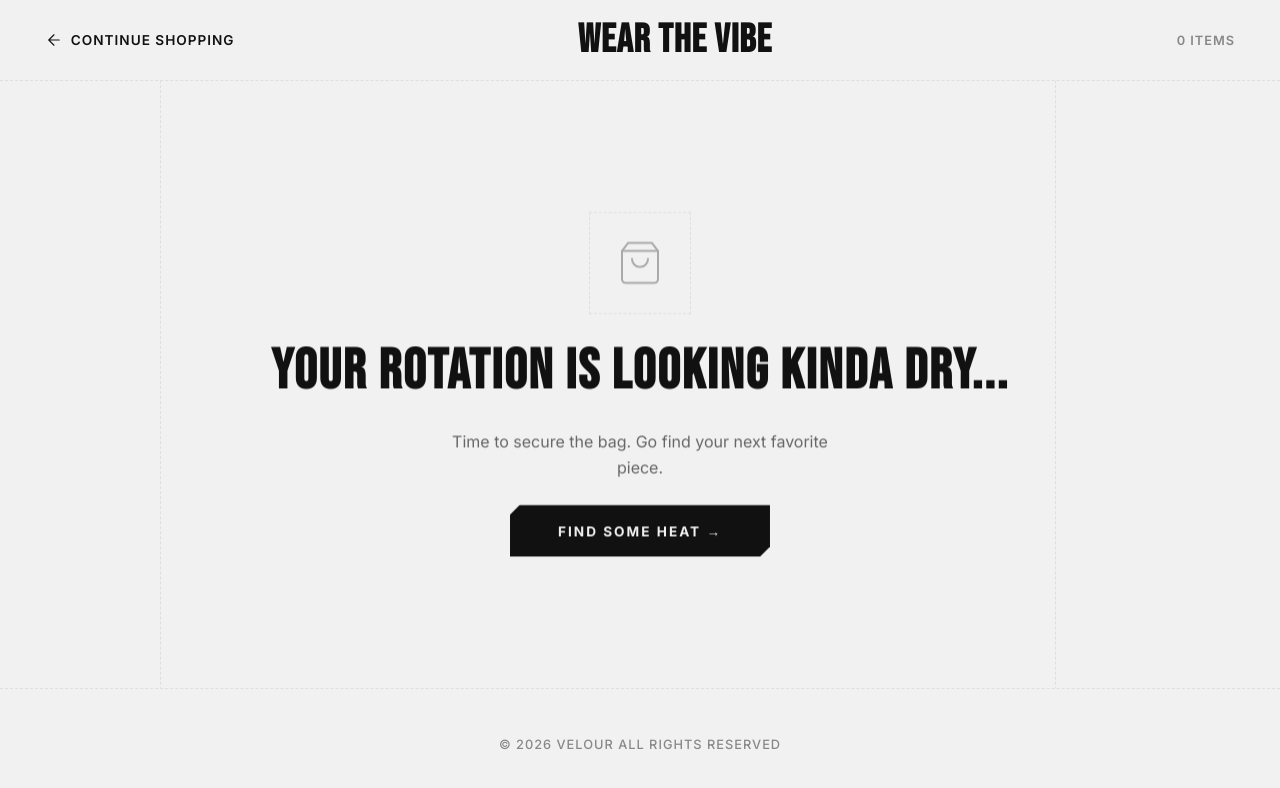
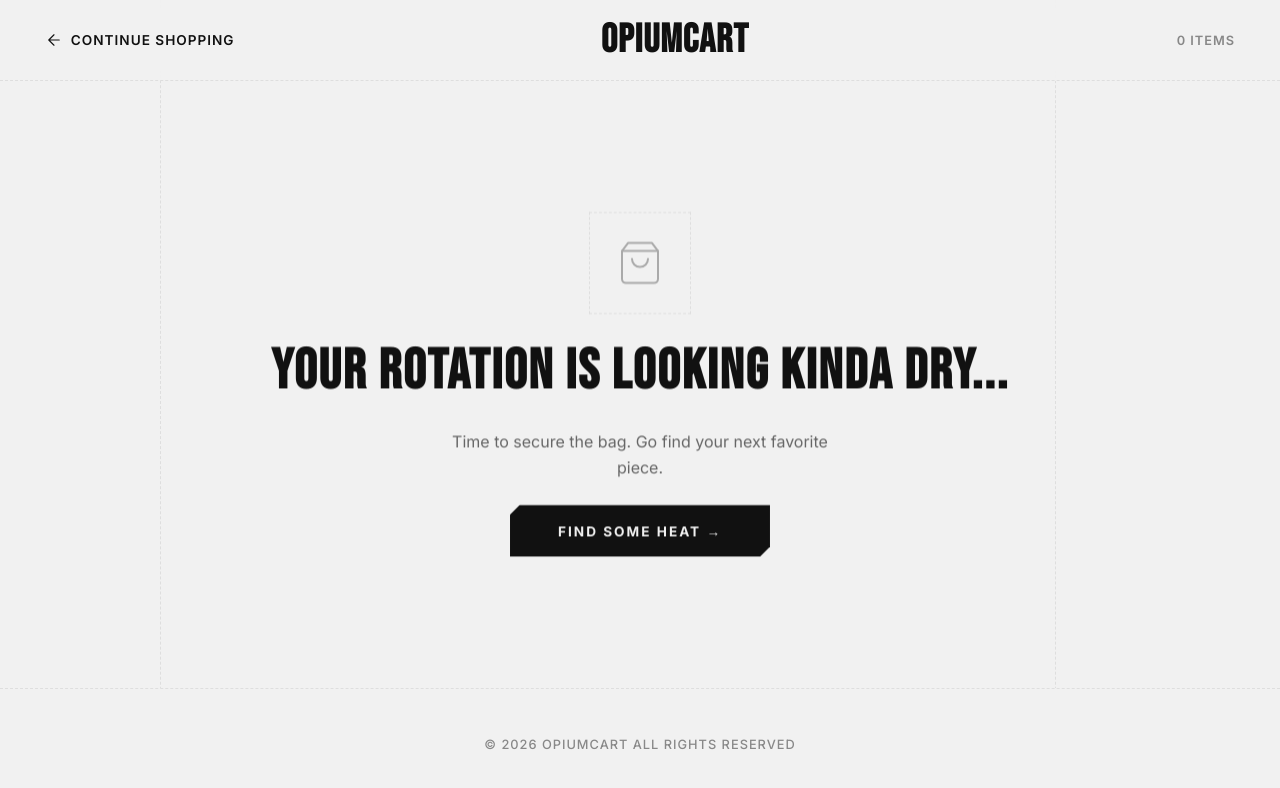
Before and after one commit to viratco/opiumcart, a React (Vite) app: page /cart in a window 1280 px wide. Shown: the top 788 px of the page. Built offline with nearby package versions, Linux system fonts and the light colour scheme.

Commit message:
chore: rename brand to opiumcart across all pages, titles, and local storage

```diff
--- a/index.html
+++ b/index.html
@@ -4,7 +4,7 @@
     <meta charset="UTF-8" />
     <link rel="icon" type="image/svg+xml" href="/favicon.svg" />
     <meta name="viewport" content="width=device-width, initial-scale=1.0" />
-    <title>wear the vibe</title>
+    <title>opiumcart</title>
     <!-- Preconnect to Google Fonts -->
     <link rel="preconnect" href="https://fonts.googleapis.com">
     <link rel="preconnect" href="https://fonts.gstatic.com" crossorigin>
--- a/src/Cart.jsx
+++ b/src/Cart.jsx
@@ -70,7 +70,7 @@
           <ArrowLeftIcon />
           <span>Continue Shopping</span>
         </Link>
-        <h1 className="logo" onClick={() => navigate('/')} style={{ cursor: 'pointer' }}>wear the vibe</h1>
+        <h1 className="logo" onClick={() => navigate('/')} style={{ cursor: 'pointer' }}>opiumcart</h1>
         <div className="cart-header-right">
           <span className="cart-item-count">{cartItems.reduce((s, i) => s + i.quantity, 0)} items</span>
         </div>
@@ -213,7 +213,7 @@
       )}
 
       <footer className="cart-footer">
-        © 2026 Velour All rights reserved
+        © 2026 opiumcart All rights reserved
       </footer>
     </div>
   );
--- a/src/CartContext.jsx
+++ b/src/CartContext.jsx
@@ -5,7 +5,7 @@
 export function CartProvider({ children }) {
   const [cartItems, setCartItems] = useState(() => {
     try {
-      const saved = localStorage.getItem('velour_cart');
+      const saved = localStorage.getItem('opiumcart_cart');
       return saved ? JSON.parse(saved) : [];
     } catch {
       return [];
@@ -14,7 +14,7 @@
 
   // Persist to localStorage whenever cart changes
   useEffect(() => {
-    localStorage.setItem('velour_cart', JSON.stringify(cartItems));
+    localStorage.setItem('opiumcart_cart', JSON.stringify(cartItems));
   }, [cartItems]);
 
   const addToCart = (product, size = 'M', color = 'Dusk Black') => {
--- a/src/Home.jsx
+++ b/src/Home.jsx
@@ -261,7 +261,7 @@
               Shop
             </span>
           </div>
-          <h1 className="logo" onClick={() => navigate('/products')} style={{ cursor: 'pointer' }}>wear the vibe</h1>
+          <h1 className="logo" onClick={() => navigate('/products')} style={{ cursor: 'pointer' }}>opiumcart</h1>
           <div className="header-right">
             <button className="icon-btn" aria-label="Search">
               <SearchIcon />
@@ -561,7 +561,7 @@
         {/* Top Header Row */}
         <div className="carousel-header">
           <div className="c-header-col-1 reveal-up">
-            <h2>©velour -<br />jacket momento</h2>
+            <h2>©opiumcart -<br />jacket momento</h2>
           </div>
           <div className="c-header-col-2 reveal-up" style={{ transitionDelay: '0.1s' }}>
             <span className="c-header-year">2026</span>
@@ -826,7 +826,7 @@
             <a href="#">Privacy Policy</a>
           </div>
           <span className="footer-copyright">
-            © 2026 Velour All rights reserved
+            © 2026 opiumcart All rights reserved
           </span>
         </div>
       </footer>
--- a/src/ProductDetail.jsx
+++ b/src/ProductDetail.jsx
@@ -86,7 +86,7 @@
           <ArrowLeftIcon />
           <span>Back to Catalog</span>
         </Link>
-        <h1 className="logo" onClick={() => navigate('/')} style={{ cursor: 'pointer' }}>wear the vibe</h1>
+        <h1 className="logo" onClick={() => navigate('/')} style={{ cursor: 'pointer' }}>opiumcart</h1>
         <div className="header-right">
           <button className="icon-btn" aria-label="Cart" style={{ position: 'relative' }} onClick={() => navigate('/cart')}>
             <BagIcon />
@@ -243,7 +243,7 @@
 
       {/* Editorial Footer */}
       <footer className="detail-footer">
-        © 2026 Velour All rights reserved
+        © 2026 opiumcart All rights reserved
       </footer>
     </div>
   );
--- a/src/Products.jsx
+++ b/src/Products.jsx
@@ -65,7 +65,7 @@
           <ArrowLeftIcon />
           <span>Back to Home</span>
         </Link>
-        <h1 className="logo">wear the vibe</h1>
+        <h1 className="logo">opiumcart</h1>
         <div className="header-right">
           <button className="icon-btn" aria-label="Cart" style={{ position: 'relative' }} onClick={() => navigate('/cart')}>
             <BagIcon />
@@ -132,7 +132,7 @@
 
       {/* Simple Footer */}
       <footer className="products-footer">
-        © 2026 Velour All rights reserved
+        © 2026 opiumcart All rights reserved
       </footer>
     </div>
   );
```
